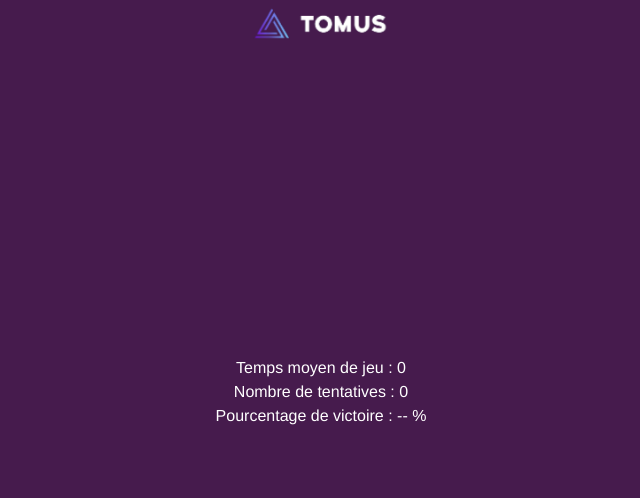
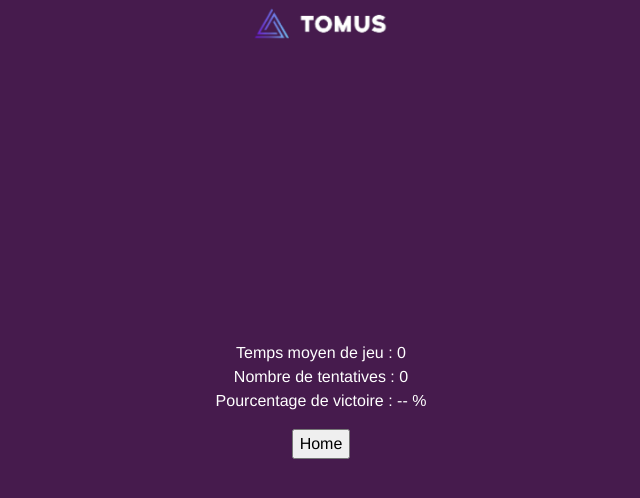
Before and after one commit to UE-FRONTEND/projet-2022-tournier_tahon_gergaud, a Vue app: page /statistics in a window 1280 px wide. Shown: the top 498 px of the page, without its empty margins (319-959 px from the left). Built offline with nearby package versions, Linux system fonts and the light colour scheme.

Commit message:
Ajout d'une liaison Statistics -> Home

```diff
--- a/src/components/Home.vue
+++ b/src/components/Home.vue
@@ -19,7 +19,7 @@ export default {
     name: "Home",
     data: function(){
         return{
-            groupe: ['TOURNIR Constant', 'TAHON Valentin', 'GERGAUD Roxanne']
+            groupe: ['TOURNIER Constant', 'TAHON Valentin', 'GERGAUD Roxanne']
         }
     }
 }
--- a/src/components/statistics/Statistics.vue
+++ b/src/components/statistics/Statistics.vue
@@ -14,6 +14,10 @@
             <br>
             <games-played></games-played>
         </p>
+
+        <router-link to="/">
+          <input type="button" value="Home">
+        </router-link>
 
     </div>
 </template>
```
